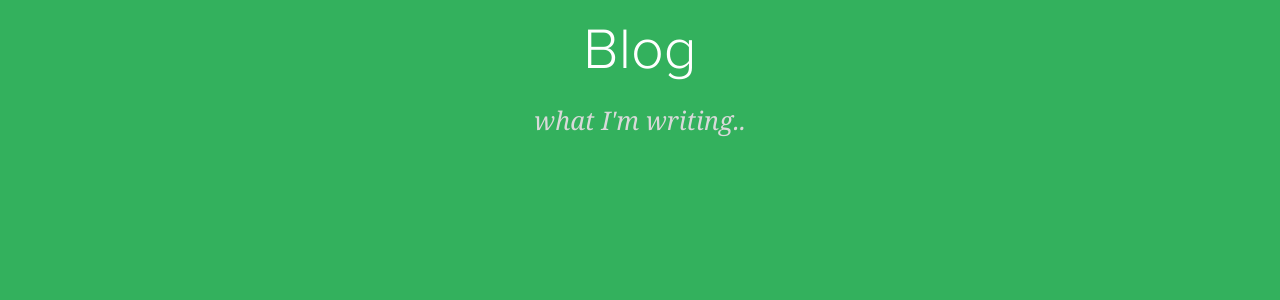
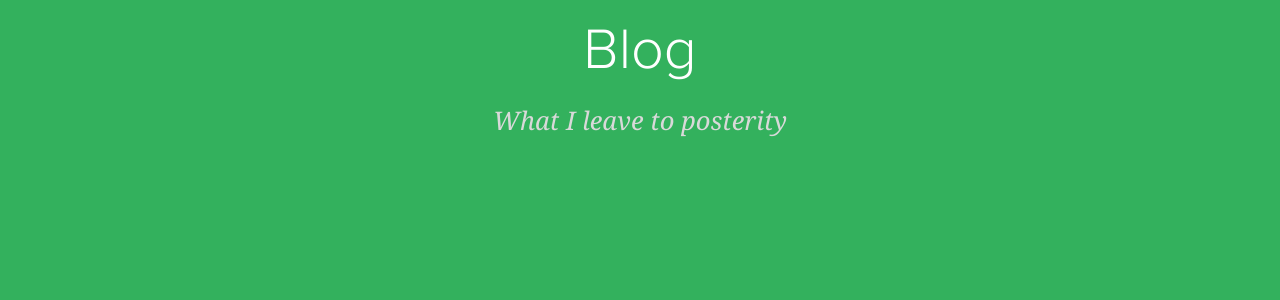
Before and after one commit to IncidentNormal/incidentnormal.github.io, a Jekyll site: the page built from blog/index.html, in a window 1280 px wide. Shown: the part 207-507 px from the top of the page. Built offline with Jekyll 4.4.1, drawn with Linux system fonts in a browser that asks for light colours; some web fonts are replaced.

Commit message:
Deploy to GitHub Pages @ (Thu 22 Sep 21:09:59 BST 2016)

```diff
--- a/blog/index.html
+++ b/blog/index.html
@@ -1,7 +1,7 @@
 ---
 layout: default
 title: Blog
-subtitle: what I'm writing..
+subtitle: What I leave to posterity
 ---
 
 <section class="post-list">
```
